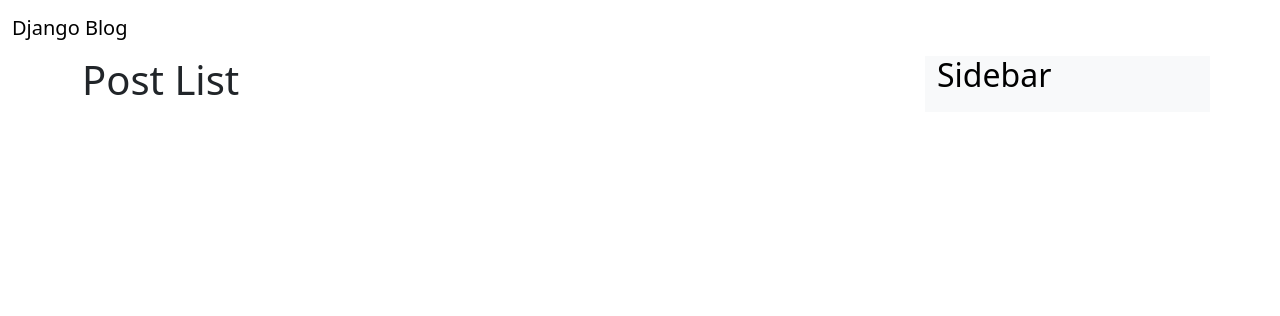
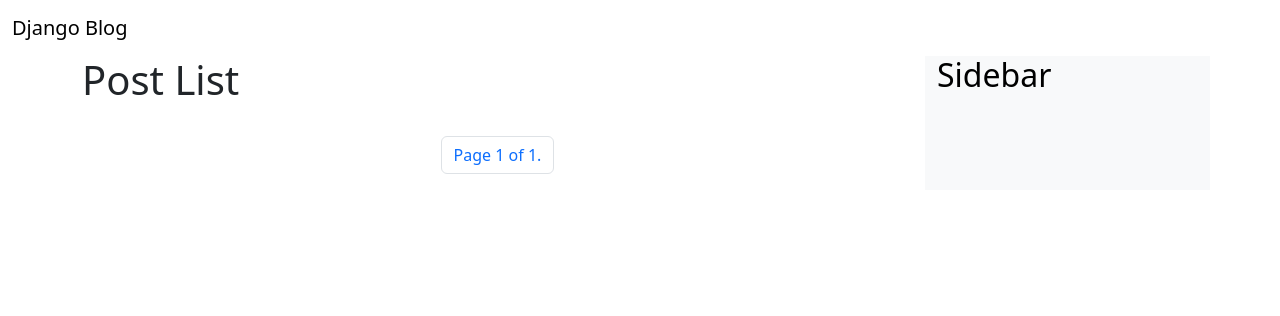
Before and after one commit to JekyunKim/mysite2, a Django app: page /blog/ in a window 1280 px wide. Shown: the top 316 px of the page. Run offline with Django 4.2, Linux system fonts and the light colour scheme; data that the repository does not hold is empty.

Commit message:
pagination.html 추가

```diff
--- /dev/null
+++ b/blog/templates/blog/pagination.html
@@ -0,0 +1,19 @@
+<br>
+<div class="d-flex justify-content-center">
+    <ul class="pagination">
+        {% if page.has_previous %}
+            <li class="page-item"><a class="page-link" href="?page={{ page.previous_page_number }}">Previous</a></li>
+        {% endif %}
+        {#        {% for p in page.paginator.num_pages %}#}
+        {#            <li class="page-item"><a class="page-link" href="#">{{ p }}</a></li>#}
+        {#        {% endfor %}#}
+        <li class="page-item">
+            <span class="page-link">
+            Page {{ page.number }} of {{ page.paginator.num_pages }}.
+                </span>
+        </li>
+        {% if page.has_next %}
+            <li class="page-item"><a class="page-link" href="?page={{ page.next_page_number }}">Next</a></li>
+        {% endif %}
+    </ul>
+</div>
--- a/blog/templates/blog/post/list.html
+++ b/blog/templates/blog/post/list.html
@@ -13,5 +13,6 @@
             </li>
         {% endfor %}
     </ul>
+    {% include 'blog/pagination.html' with page=posts %}
 
 {% endblock content %}
```
